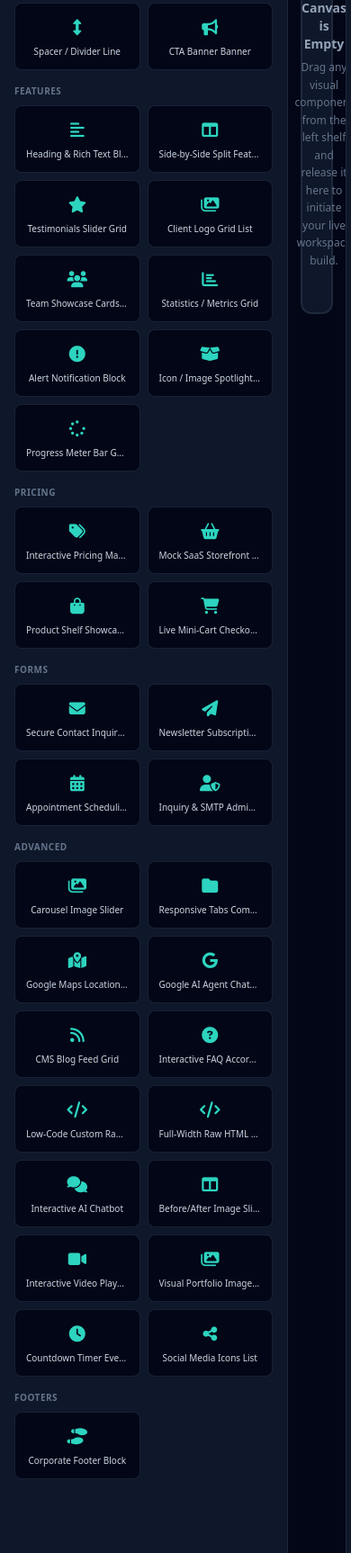
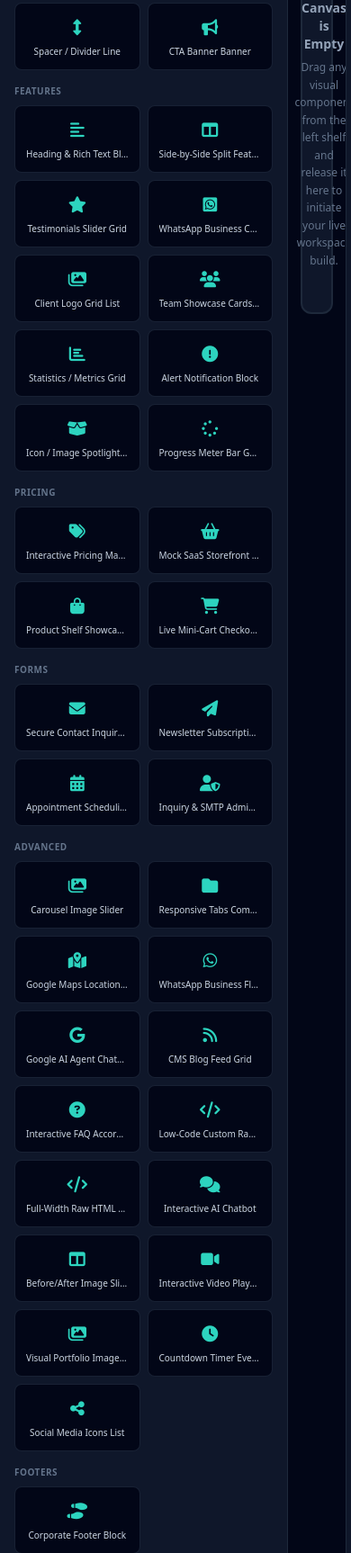
Before and after one commit to ishaana10/websitebuilder, a PHP site: page /builder.php?project_id=1 in a window 390 px wide. Shown: the part 467-2193 px from the top of the page at 90% size. Run offline with PHP 8.4, Linux system fonts and the light colour scheme; the visitor is signed in with stand-in values (Sample User, id 1); tables that the repository leaves empty hold one stand-in row (values such as "Sample post"); some libraries are stand-ins or nearby versions.

Commit message:
Add WhatsApp Business chat integration for floating widget, section callout, and CTA links

```diff
--- a/assets/js/components.js
+++ b/assets/js/components.js
@@ -34,10 +34,12 @@
             { key: 'btnText', label: 'CTA Button Text', type: 'text', default: 'Get Started' },
             { key: 'btnBg', label: 'CTA Button Background', type: 'color', default: '#14b8a6' },
             { key: 'btnColor', label: 'CTA Button Text Color', type: 'color', default: '#0f172a' },
-            { key: 'btnLinkType', label: 'CTA Link Destination Type', type: 'select', default: 'url', options: [{value: 'url', label: 'Custom URL'}, {value: 'page', label: 'Internal Page'}, {value: 'section', label: 'Section Anchor'}] },
+            { key: 'btnLinkType', label: 'CTA Link Destination Type', type: 'select', default: 'url', options: [{value: 'url', label: 'Custom URL'}, {value: 'page', label: 'Internal Page'}, {value: 'section', label: 'Section Anchor'}, {value: 'whatsapp', label: 'WhatsApp Business Chat'}] },
             { key: 'btnUrl', label: 'CTA Link URL', type: 'text', default: '#' },
             { key: 'btnPage', label: 'CTA Select Page', type: 'text', default: 'index' },
             { key: 'btnSection', label: 'CTA Select Section', type: 'text', default: '' },
+            { key: 'btnWaPhone', label: 'WhatsApp Phone Number (with Country Code)', type: 'text', default: '15551234567' },
+            { key: 'btnWaMsg', label: 'WhatsApp Pre-filled Message', type: 'text', default: 'Hello! I am reaching out from your website.' },
             { key: 'btnNewTab', label: 'CTA Open in New Tab', type: 'checkbox', default: false },
             { key: 'btnEffect', label: 'CTA Button Special Effect', type: 'select', default: 'none', options: [
                 { value: 'none', label: 'Standard (None)' },
@@ -129,10 +131,12 @@
             { key: 'btnText', label: 'Primary CTA Text', type: 'text', default: 'Start For Free' },
             { key: 'btnBg', label: 'Primary CTA Background', type: 'color', default: '#14b8a6' },
             { key: 'btnColor', label: 'Primary CTA Text Color', type: 'color', default: '#0f172a' },
-            { key: 'btnLinkType', label: 'Primary CTA Link Type', type: 'select', default: 'url', options: [{value: 'url', label: 'Custom URL'}, {value: 'page', label: 'Internal Page'}, {value: 'section', label: 'Section Anchor'}] },
+            { key: 'btnLinkType', label: 'Primary CTA Link Type', type: 'select', default: 'url', options: [{value: 'url', label: 'Custom URL'}, {value: 'page', label: 'Internal Page'}, {value: 'section', label: 'Section Anchor'}, {value: 'whatsapp', label: 'WhatsApp Business Chat'}] },
             { key: 'btnUrl', label: 'Primary CTA URL', type: 'text', default: '#' },
             { key: 'btnPage', label: 'Primary CTA Select Page', type: 'text', default: 'index' },
             { key: 'btnSection', label: 'Primary CTA Select Section', type: 'text', default: '' },
+            { key: 'btnWaPhone', label: 'WhatsApp Phone Number (with Country Code)', type: 'text', default: '15551234567' },
+            { key: 'btnWaMsg', label: 'WhatsApp Pre-filled Message', type: 'text', default: 'Hello! I am interested in learning more.' },
             { key: 'btnNewTab', label: 'Primary CTA Open in New Tab', type: 'checkbox', default: false },
             { key: 'btnEffect', label: 'Primary CTA Special Effect', type: 'select', default: 'none', options: [
                 { value: 'none', label: 'Standard (None)' },
@@ -145,10 +149,12 @@
                 { value: 'ring_pulse', label: 'Pulsing Outer Ring' }
             ] },
             { key: 'secondaryBtnText', label: 'Secondary CTA Text', type: 'text', default: 'Learn More' },
-            { key: 'secBtnLinkType', label: 'Secondary CTA Link Type', type: 'select', default: 'url', options: [{value: 'url', label: 'Custom URL'}, {value: 'page', label: 'Internal Page'}, {value: 'section', label: 'Section Anchor'}] },
+            { key: 'secBtnLinkType', label: 'Secondary CTA Link Type', type: 'select', default: 'url', options: [{value: 'url', label: 'Custom URL'}, {value: 'page', label: 'Internal Page'}, {value: 'section', label: 'Section Anchor'}, {value: 'whatsapp', label: 'WhatsApp Business Chat'}] },
             { key: 'secBtnUrl', label: 'Secondary CTA URL', type: 'text', default: '#' },
             { key: 'secBtnPage', label: 'Secondary CTA Select Page', type: 'text', default: 'index' },
             { key: 'secBtnSection', label: 'Secondary CTA Select Section', type: 'text', default: '' },
+            { key: 'secBtnWaPhone', label: 'Secondary WhatsApp Phone Number', type: 'text', default: '15551234567' },
+            { key: 'secBtnWaMsg', label: 'Secondary WhatsApp Pre-filled Message', type: 'text', default: 'Hello! I need help.' },
             { key: 'secBtnNewTab', label: 'Secondary CTA Open in New Tab', type: 'checkbox', default: false },
             { key: 'bgColor', label: 'Background Color', type: 'color', default: '#0f172a' },
             { key: 'headingColor', label: 'Heading Text Color', type: 'color', default: '#ffffff' },
@@ -328,19 +334,23 @@
             { key: 'tier1Name', label: 'Tier 1 Name', type: 'text', default: 'Starter' },
             { key: 'tier1Price', label: 'Tier 1 Price', type: 'text', default: '$19' },
             { key: 'tier1BtnText', label: 'Tier 1 Button Text', type: 'text', default: 'Get Started' },
-            { key: 'tier1LinkType', label: 'Tier 1 Link Type', type: 'select', default: 'url', options: [{value: 'url', label: 'Custom URL'}, {value: 'page', label: 'Internal Page'}, {value: 'section', label: 'Section Anchor'}] },
+            { key: 'tier1LinkType', label: 'Tier 1 Link Type', type: 'select', default: 'url', options: [{value: 'url', label: 'Custom URL'}, {value: 'page', label: 'Internal Page'}, {value: 'section', label: 'Section Anchor'}, {value: 'whatsapp', label: 'WhatsApp Business Chat'}] },
             { key: 'tier1Url', label: 'Tier 1 URL', type: 'text', default: '#' },
             { key: 'tier1Page', label: 'Tier 1 Select Page', type: 'text', default: 'index' },
             { key: 'tier1Section', label: 'Tier 1 Select Section', type: 'text', default: '' },
+            { key: 'tier1WaPhone', label: 'Tier 1 WhatsApp Phone', type: 'text', default: '15551234567' },
+            { key: 'tier1WaMsg', label: 'Tier 1 WhatsApp Message', type: 'text', default: 'I would like to get started with Tier 1 plan.' },
             { key: 'tier1NewTab', label: 'Tier 1 Open in New Tab', type: 'checkbox', default: false },
 
             { key: 'tier2Name', label: 'Tier 2 Name', type: 'text', default: 'Professional' },
             { key: 'tier2Price', label: 'Tier 2 Price', type: 'text', default: '$49' },
             { key: 'tier2BtnText', label: 'Tier 2 Button Text', type: 'text', default: 'Go Pro' },
-            { key: 'tier2LinkType', label: 'Tier 2 Link Type', type: 'select', default: 'url', options: [{value: 'url', label: 'Custom URL'}, {value: 'page', label: 'Internal Page'}, {value: 'section', label: 'Section Anchor'}] },
+            { key: 'tier2LinkType', label: 'Tier 2 Link Type', type: 'select', default: 'url', options: [{value: 'url', label: 'Custom URL'}, {value: 'page', label: 'Internal Page'}, {value: 'section', label: 'Section Anchor'}, {value: 'whatsapp', label: 'WhatsApp Business Chat'}] },
             { key: 'tier2Url', label: 'Tier 2 URL', type: 'text', default: '#' },
             { key: 'tier2Page', label: 'Tier 2 Select Page', type: 'text', default: 'index' },
             { key: 'tier2Section', label: 'Tier 2 Select Section', type: 'text', default: '' },
+            { key: 'tier2WaPhone', label: 'Tier 2 WhatsApp Phone', type: 'text', default: '15551234567' },
+            { key: 'tier2WaMsg', label: 'Tier 2 WhatsApp Message', type: 'text', default: 'I would like to get started with Tier 2 Pro plan.' },
             { key: 'tier2NewTab', label: 'Tier 2 Open in New Tab', type: 'checkbox', default: false },
             { key: 'tier1Effect', label: 'Tier 1 Button Effect', type: 'select', default: 'none', options: [
                 { value: 'none', label: 'Standard (None)' },
@@ -658,6 +668,113 @@
 </div>`
     },
     {
+        id: 'whatsapp_chatbot',
+        name: 'WhatsApp Business Floating Widget',
+        category: 'Advanced',
+        icon: 'fab fa-whatsapp',
+        schema: [
+            { key: 'agentName', label: 'Business Name / Title', type: 'text', default: 'WhatsApp Support' },
+            { key: 'subtitle', label: 'Status Subtitle', type: 'text', default: 'Typically replies in a few minutes' },
+            { key: 'phoneNumber', label: 'WhatsApp Phone Number (with Country Code)', type: 'text', default: '15551234567' },
+            { key: 'welcomeMessage', label: 'Welcome Prompt Message', type: 'textarea', default: 'Hello! 👋 How can we help you on WhatsApp today?' },
+            { key: 'defaultMessage', label: 'Default Pre-filled Message', type: 'text', default: 'Hello! I have a question about your products and services.' },
+            { key: 'position', label: 'Screen Position', type: 'select', default: 'bottom-right', options: [
+                { value: 'bottom-right', label: 'Bottom Right' },
+                { value: 'bottom-left', label: 'Bottom Left' }
+            ]},
+            { key: 'accentColor', label: 'WhatsApp Brand Color', type: 'color', default: '#25D366' },
+            { key: 'bgColor', label: 'Chat Popup Background', type: 'color', default: '#0f172a' }
+        ],
+        html: `
+<div class="fixed {{position === 'bottom-left' ? 'bottom-6 left-6' : 'bottom-6 right-6'}} z-50 font-sans whatsapp-chatbot-root" data-component="whatsapp_chatbot" data-phone="{{phoneNumber}}" data-default-msg="{{defaultMessage}}">
+    <!-- Floating WhatsApp Button -->
+    <button onclick="window.toggleWhatsAppChatbot(this)" class="whatsapp-chat-toggle-btn w-14 h-14 rounded-full flex items-center justify-center shadow-2xl transition duration-300 hover:scale-110 focus:outline-none relative" style="background-color: {{accentColor}};" title="Chat with {{agentName}} on WhatsApp">
+        <i class="fab fa-whatsapp text-3xl text-white"></i>
+        <span class="absolute -top-1 -right-1 w-4 h-4 bg-emerald-400 rounded-full border-2 border-slate-900 animate-ping"></span>
+        <span class="absolute -top-1 -right-1 w-4 h-4 bg-emerald-500 rounded-full border-2 border-slate-900"></span>
+    </button>
+
+    <!-- Chat Popup Card -->
+    <div class="whatsapp-chat-window hidden absolute bottom-18 {{position === 'bottom-left' ? 'left-0' : 'right-0'}} w-80 md:w-96 border border-slate-800 rounded-2xl shadow-2xl overflow-hidden flex flex-col" style="background-color: {{bgColor}};">
+        <!-- Header -->
+        <div class="p-4 border-b border-slate-800 flex justify-between items-center" style="background-color: #075e54;">
+            <div class="flex items-center gap-3">
+                <div class="w-10 h-10 rounded-full bg-white/10 flex items-center justify-center text-white text-xl shadow">
+                    <i class="fab fa-whatsapp"></i>
+                </div>
+                <div>
+                    <h4 class="font-extrabold text-sm text-white flex items-center gap-1.5">
+                        <span>{{agentName}}</span>
+                    </h4>
+                    <span class="text-[10px] text-emerald-200 font-medium block">{{subtitle}}</span>
+                </div>
+            </div>
+            <button onclick="window.toggleWhatsAppChatbot(this)" class="text-white/80 hover:text-white transition p-1"><i class="fas fa-times"></i></button>
+        </div>
+
+        <!-- Chat Body / Welcome Message -->
+        <div class="p-4 space-y-3 text-xs text-slate-200 bg-slate-950/60">
+            <div class="bg-slate-800/90 border border-slate-700/60 p-3.5 rounded-2xl rounded-tl-none max-w-[90%] leading-relaxed shadow-md">
+                {{welcomeMessage}}
+            </div>
+        </div>
+
+        <!-- Quick Launch Form -->
+        <form onsubmit="event.preventDefault(); window.sendWhatsAppChatMessage(this);" class="p-3 bg-slate-950 border-t border-slate-800 flex gap-2">
+            <input type="text" name="custom_msg" value="{{defaultMessage}}" placeholder="Type message for WhatsApp..." required class="flex-1 bg-slate-900 border border-slate-800 rounded-xl px-3 py-2 text-xs text-white focus:outline-none focus:border-emerald-500 font-sans" />
+            <button type="submit" class="font-bold px-4 py-2 rounded-xl text-xs text-white transition hover:brightness-110 flex items-center justify-center gap-1.5 shadow" style="background-color: {{accentColor}};">
+                <i class="fab fa-whatsapp text-sm"></i>
+                <span>Open</span>
+            </button>
+        </form>
+    </div>
+</div>`
+    },
+    {
+        id: 'whatsapp_business_block',
+        name: 'WhatsApp Business Callout Section',
+        category: 'Features',
+        icon: 'fab fa-whatsapp-square',
+        schema: [
+            { key: 'heading', label: 'Section Title', type: 'text', default: 'Connect with us directly on WhatsApp' },
+            { key: 'text', label: 'Description Text', type: 'textarea', default: 'Get instant answers to your questions, request quotes, or chat live with our support team on WhatsApp.' },
+            { key: 'phoneNumber', label: 'WhatsApp Phone Number (with Country Code)', type: 'text', default: '15551234567' },
+            { key: 'defaultMessage', label: 'Pre-filled Message', type: 'text', default: 'Hello! I am reaching out from your website for quick support.' },
+            { key: 'btnText', label: 'Button CTA Text', type: 'text', default: 'Chat on WhatsApp' },
+            { key: 'showQr', label: 'Show QR Code for Mobile Scanning', type: 'checkbox', default: true },
+            { key: 'bgColor', label: 'Background Color', type: 'color', default: '#075e54' },
+            { key: 'cardBg', label: 'Card Container Background', type: 'color', default: '#0f172a' },
+            { key: 'textColor', label: 'Text Detail Color', type: 'color', default: '#e2e8f0' },
+            { key: 'btnBg', label: 'Button Background Color', type: 'color', default: '#25D366' },
+            { key: 'btnColor', label: 'Button Text Color', type: 'color', default: '#ffffff' }
+        ],
+        html: `
+<section class="py-16 px-8 rounded-2xl" style="background-color: {{bgColor}};" data-component="whatsapp_business_block">
+    <div class="max-w-4xl mx-auto bg-slate-900/90 p-8 md:p-12 rounded-2xl border border-emerald-500/30 shadow-2xl text-center md:text-left flex flex-col md:flex-row items-center justify-between gap-8" style="background-color: {{cardBg}};">
+        <div class="flex-1 space-y-4">
+            <span class="inline-flex items-center gap-2 font-bold px-3 py-1 rounded-full text-xs uppercase tracking-wider bg-emerald-500/10 text-emerald-400 border border-emerald-500/20">
+                <i class="fab fa-whatsapp text-sm"></i> WhatsApp Business Instant Chat
+            </span>
+            <h2 class="text-2xl md:text-3xl font-extrabold text-white tracking-tight">{{heading}}</h2>
+            <p class="text-sm leading-relaxed" style="color: {{textColor}};">{{text}}</p>
+            <div class="pt-2">
+                <a href="https://wa.me/{{phoneNumber}}?text={{encodeURIComponent(defaultMessage)}}" target="_blank" rel="noopener noreferrer" class="inline-flex items-center gap-2.5 px-6 py-3 rounded-xl font-bold text-sm tracking-wide transition duration-300 transform hover:scale-105 shadow-xl" style="background-color: {{btnBg}}; color: {{btnColor}};">
+                    <i class="fab fa-whatsapp text-lg"></i>
+                    <span>{{btnText}}</span>
+                </a>
+            </div>
+        </div>
+
+        <div class="flex flex-col items-center justify-center p-4 bg-slate-950 rounded-2xl border border-slate-800 shrink-0" style="display: {{showQr ? 'flex' : 'none'}};">
+            <img src="https://api.qrserver.com/v1/create-qr-code/?size=140x140&data=https%3A%2F%2Fwa.me%2F{{phoneNumber}}%3Ftext%3D{{encodeURIComponent(defaultMessage)}}" alt="Scan WhatsApp QR Code" class="w-32 h-32 rounded-lg border border-slate-800 shadow" />
+            <span class="text-[10px] text-slate-400 font-mono mt-2 flex items-center gap-1">
+                <i class="fas fa-qrcode text-emerald-400"></i> Scan to chat on mobile
+            </span>
+        </div>
+    </div>
+</section>`
+    },
+    {
         id: 'google_chatbot',
         name: 'Google AI Agent Chatbot',
         category: 'Advanced',
@@ -929,10 +1046,12 @@
             { key: 'textColor', label: 'Heading Text Color', type: 'color', default: '#0f172a' },
             { key: 'btnBg', label: 'Button Background', type: 'color', default: '#0f172a' },
             { key: 'btnColor', label: 'Button Text Color', type: 'color', default: '#ffffff' },
-            { key: 'btnLinkType', label: 'Button Link Type', type: 'select', default: 'url', options: [{value: 'url', label: 'Custom URL'}, {value: 'page', label: 'Internal Page'}, {value: 'section', label: 'Section Anchor'}] },
+            { key: 'btnLinkType', label: 'Button Link Type', type: 'select', default: 'url', options: [{value: 'url', label: 'Custom URL'}, {value: 'page', label: 'Internal Page'}, {value: 'section', label: 'Section Anchor'}, {value: 'whatsapp', label: 'WhatsApp Business Chat'}] },
             { key: 'btnUrl', label: 'Button URL', type: 'text', default: '#' },
             { key: 'btnPage', label: 'Select Page', type: 'text', default: 'index' },
             { key: 'btnSection', label: 'Select Section', type: 'text', default: '' },
+            { key: 'btnWaPhone', label: 'WhatsApp Phone Number', type: 'text', default: '15551234567' },
+            { key: 'btnWaMsg', label: 'WhatsApp Pre-filled Message', type: 'text', default: 'Hello! I am ready to accelerate my workflow.' },
             { key: 'btnNewTab', label: 'Open in New Tab', type: 'checkbox', default: false },
             { key: 'btnEffect', label: 'Button Special Effect', type: 'select', default: 'none', options: [
                 { value: 'none', label: 'Standard (None)' },
@@ -1129,10 +1248,12 @@
             { key: 'iconClass', label: 'FontAwesome Icon', type: 'text', default: 'fas fa-cubes' },
             { key: 'imageUrl', label: 'Image URL (Optional)', type: 'text', default: '' },
             { key: 'btnText', label: 'Button Text (Optional)', type: 'text', default: 'Learn More' },
-            { key: 'btnLinkType', label: 'Button Link Type', type: 'select', default: 'url', options: [{value: 'url', label: 'Custom URL'}, {value: 'page', label: 'Internal Page'}, {value: 'section', label: 'Section Anchor'}] },
+            { key: 'btnLinkType', label: 'Button Link Type', type: 'select', default: 'url', options: [{value: 'url', label: 'Custom URL'}, {value: 'page', label: 'Internal Page'}, {value: 'section', label: 'Section Anchor'}, {value: 'whatsapp', label: 'WhatsApp Business Chat'}] },
             { key: 'btnUrl', label: 'Button URL', type: 'text', default: '#' },
             { key: 'btnPage', label: 'Select Page', type: 'text', default: 'index' },
             { key: 'btnSection', label: 'Select Section', type: 'text', default: '' },
+            { key: 'btnWaPhone', label: 'WhatsApp Phone Number', type: 'text', default: '15551234567' },
+            { key: 'btnWaMsg', label: 'WhatsApp Pre-filled Message', type: 'text', default: 'Hello! I am interested in this spotlight feature.' },
             { key: 'btnNewTab', label: 'Open in New Tab', type: 'checkbox', default: false },
             { key: 'btnEffect', label: 'Button Special Effect', type: 'select', default: 'none', options: [
                 { value: 'none', label: 'Standard (None)' },
@@ -1510,6 +1631,31 @@
             logs.appendChild(aiDiv);
             logs.scrollTop = logs.scrollHeight;
         }, 800);
+    };
+
+    // --- WhatsApp Floating Widget Methods ---
+    window.toggleWhatsAppChatbot = function(btnElement) {
+        const root = btnElement.closest('[data-component="whatsapp_chatbot"]');
+        if (!root) return;
+
+        const chatWin = root.querySelector('.whatsapp-chat-window');
+        if (!chatWin) return;
+
+        chatWin.classList.toggle('hidden');
+    };
+
+    window.sendWhatsAppChatMessage = function(formElement) {
+        const root = formElement.closest('[data-component="whatsapp_chatbot"]');
+        if (!root) return;
+
+        const phone = root.getAttribute('data-phone') || '15551234567';
+        const customMsgInput = formElement.querySelector("input[name='custom_msg']");
+        const msgText = customMsgInput ? customMsgInput.value.trim() : (root.getAttribute('data-default-msg') || 'Hello!');
+
+        const cleanPhone = phone.replace(/[^\d+]/g, '');
+        const waUrl = `https://wa.me/${cleanPhone}?text=${encodeURIComponent(msgText)}`;
+
+        window.open(waUrl, '_blank', 'noopener,noreferrer');
     };
 
     // --- Google AI Chatbot Widget Methods ---
--- a/builder.php
+++ b/builder.php
@@ -1051,6 +1051,8 @@
                 const urlKey = prefix ? prefix + 'Url' : 'btnUrl';
                 const pageKey = prefix ? prefix + 'Page' : 'btnPage';
                 const sectionKey = prefix ? prefix + 'Section' : 'btnSection';
+                const waPhoneKey = prefix ? prefix + 'WaPhone' : 'btnWaPhone';
+                const waMsgKey = prefix ? prefix + 'WaMsg' : 'btnWaMsg';
 
                 const linkType = props[linkTypeKey] || 'url';
                 if (linkType === 'page') {
@@ -1059,6 +1061,10 @@
                 } else if (linkType === 'section') {
                     const secId = props[sectionKey] || '';
                     return secId ? `#${secId}` : '#';
+                } else if (linkType === 'whatsapp') {
+                    const phone = (props[waPhoneKey] || '15551234567').replace(/[^\d+]/g, '');
+                    const msg = props[waMsgKey] || '';
+                    return `https://wa.me/${phone}?text=${encodeURIComponent(msg)}`;
                 } else {
                     return props[urlKey] || '#';
                 }
@@ -1489,8 +1495,8 @@
                     compiledHtml = compiledHtml.replace(/{{\s*showLine\s*\?\s*'block'\s*:\s*'none'\s*}}/g, displayVal);
                 }
 
-                // Dynamic compiler for google_chatbot position placement
-                if (sec.type.toLowerCase() === 'google_chatbot') {
+                // Dynamic compiler for google_chatbot & whatsapp_chatbot position placement
+                if (sec.type.toLowerCase() === 'google_chatbot' || sec.type.toLowerCase() === 'whatsapp_chatbot') {
                     const pos = sec.props.position || 'bottom-right';
                     const posClass = pos === 'bottom-left' ? 'bottom-6 left-6' : 'bottom-6 right-6';
                     const winPosClass = pos === 'bottom-left' ? 'left-0' : 'right-0';
```
Also changed, not shown: 1 other file.
